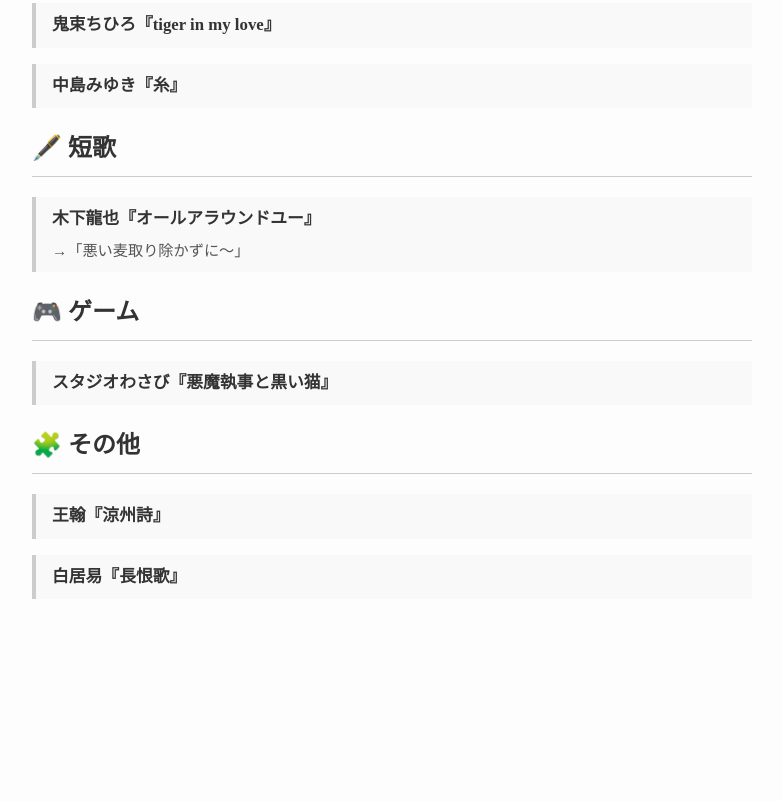
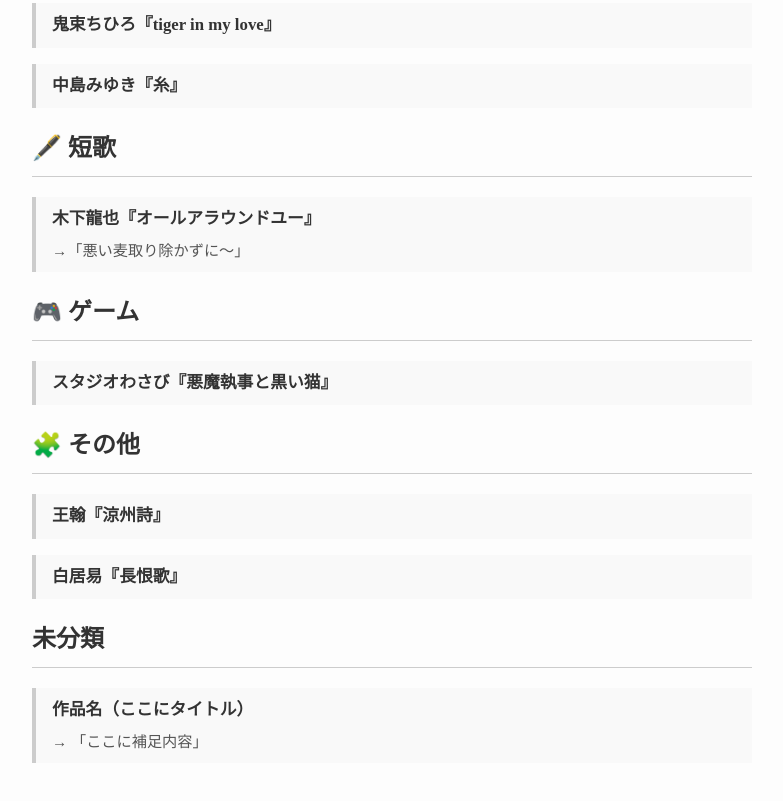
Before and after one commit to kokyu-fuda/my-inspiration-list, a plain HTML site: page index.html in a window 1280 px wide. Shown: the part 532-1333 px from the top of the page, without its empty margins (248-1031 px from the left). Before the commit the page ends 1179 px from the top, so only its background shows below. Drawn offline with Linux system fonts and the light colour scheme.

Commit message:
Update index.html

```diff
--- a/index.html
+++ b/index.html
@@ -58,6 +58,15 @@
   <h1>インスピレーションリスト</h1>
   <p><em>作者が重大なインスピレーションを受けたもの</em></p>
 
+  <!-- テンプレート用メモ（表示されません） -->
+<!--
+<h2>分類名</h2>
+<div class="entry">
+  <div class="title">作品名</div>
+  <div class="note">→ 「補足内容」</div>
+</div>
+-->
+
   <h2>📚 書籍</h2>
   <div class="entry">
     <div class="title">國分功一郎『暇と退屈の倫理学』</div>
@@ -96,5 +105,11 @@
   <div class="entry">
     <div class="title">白居易『長恨歌』</div>
   </div>
+  <h2>未分類</h2>
+<div class="entry">
+  <div class="title">作品名（ここにタイトル）</div>
+  <div class="note">→ 「ここに補足内容」</div>
+</div>
+
 </body>
 </html>
```
